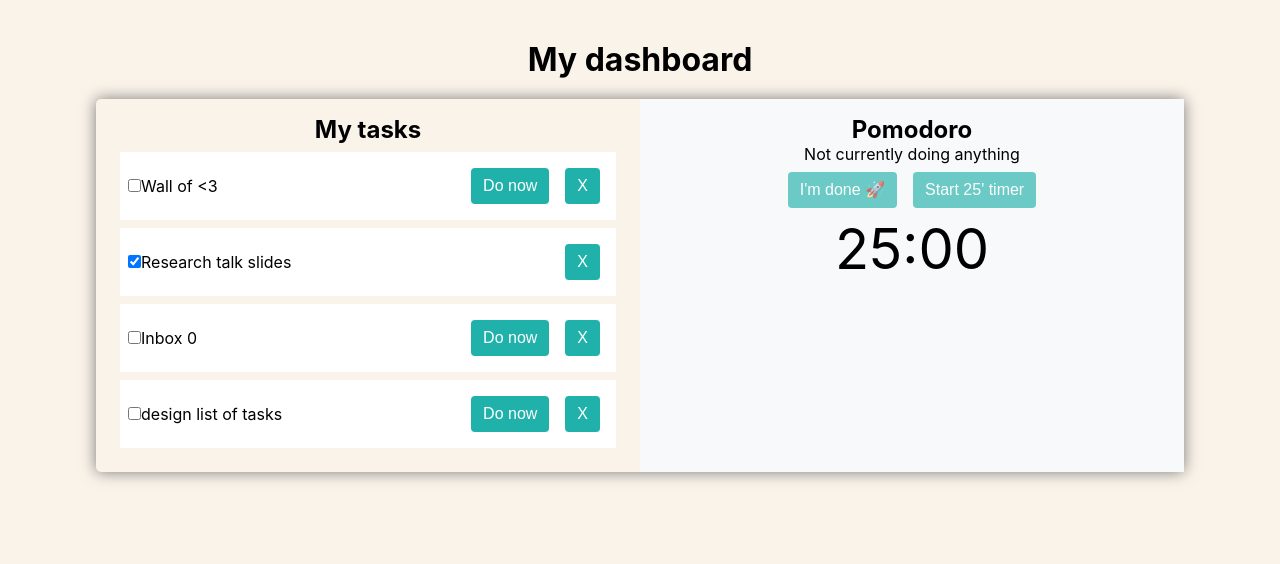
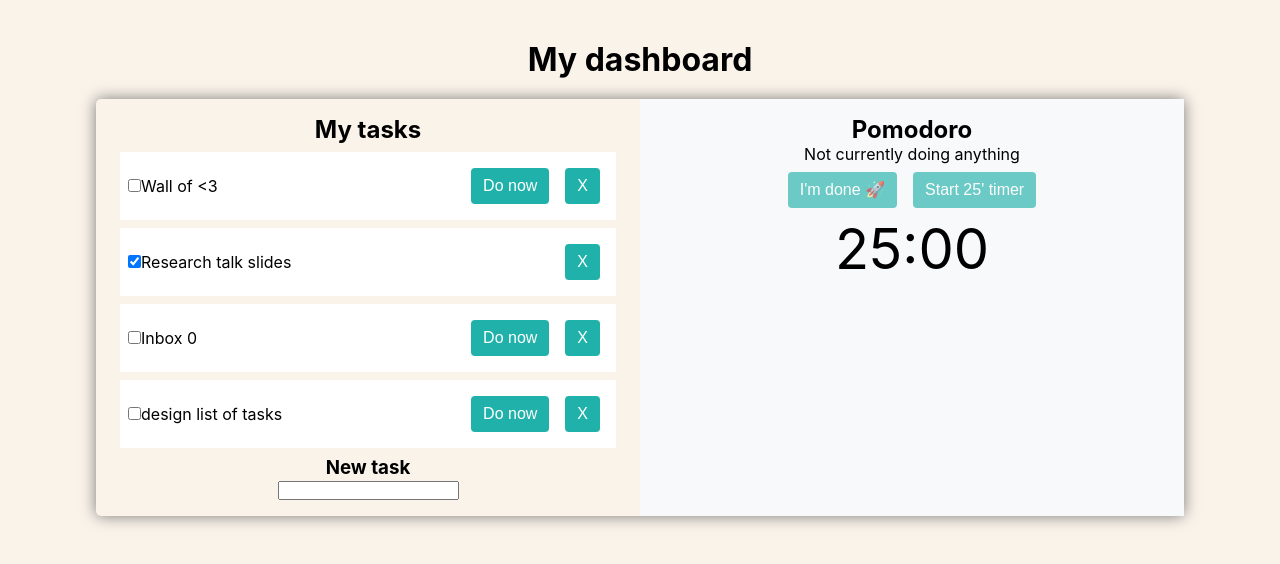
Before and after one commit to FlorianV012/react-pomodoro, a React (Vite) app: page / in a window 1280 px wide. Shown: the top 564 px of the page. Built offline with nearby package versions, Linux system fonts and the light colour scheme.

Commit message:
adding NewTask component

```diff
--- a/src/App.tsx
+++ b/src/App.tsx
@@ -3,6 +3,7 @@ import "./App.scss";
 import { ITask } from "./interfaces";
 import Pomodoro from "./components/Pomodoro";
 import Tasks from "./components/Tasks";
+import NewTask from "./components/NewTask";
 
 function App() {
   const [tasks, setTasks] = useState<ITask[]>([
@@ -18,6 +19,7 @@ function App() {
       <div className="dashboard-container">
         <div className="left">
           <Tasks tasks={tasks} setTasks={setTasks} />
+          <NewTask tasks={tasks} setTasks={setTasks} />
         </div>
         <div className="right">
           <Pomodoro tasks={tasks} setTasks={setTasks} />
--- /dev/null
+++ b/src/components/NewTask.tsx
@@ -0,0 +1,35 @@
+import { useRef } from "react";
+import { ITask } from "../interfaces";
+
+interface INewTaskProps {
+  tasks: ITask[];
+  setTasks: React.Dispatch<React.SetStateAction<ITask[]>>;
+}
+
+export default function NewTask({ tasks, setTasks }: INewTaskProps) {
+  const inputRef = useRef<HTMLInputElement>(null);
+
+  function handleSubmit(event: React.FormEvent<HTMLFormElement>) {
+    event.preventDefault();
+    const inputValue = inputRef.current?.value.trim();
+    if (!inputValue) return;
+    const id = Date.now();
+    setTasks([
+      ...tasks,
+      { content: inputValue, done: false, inProgress: false, id },
+    ]);
+    inputRef.current!.value = "";
+  }
+
+  return (
+    <div>
+      <h3>New task</h3>
+      <form onSubmit={handleSubmit}>
+        <input type="text" ref={inputRef} />
+        <button type="submit" style={{ display: "none" }}>
+          Add Task
+        </button>
+      </form>
+    </div>
+  );
+}
```
